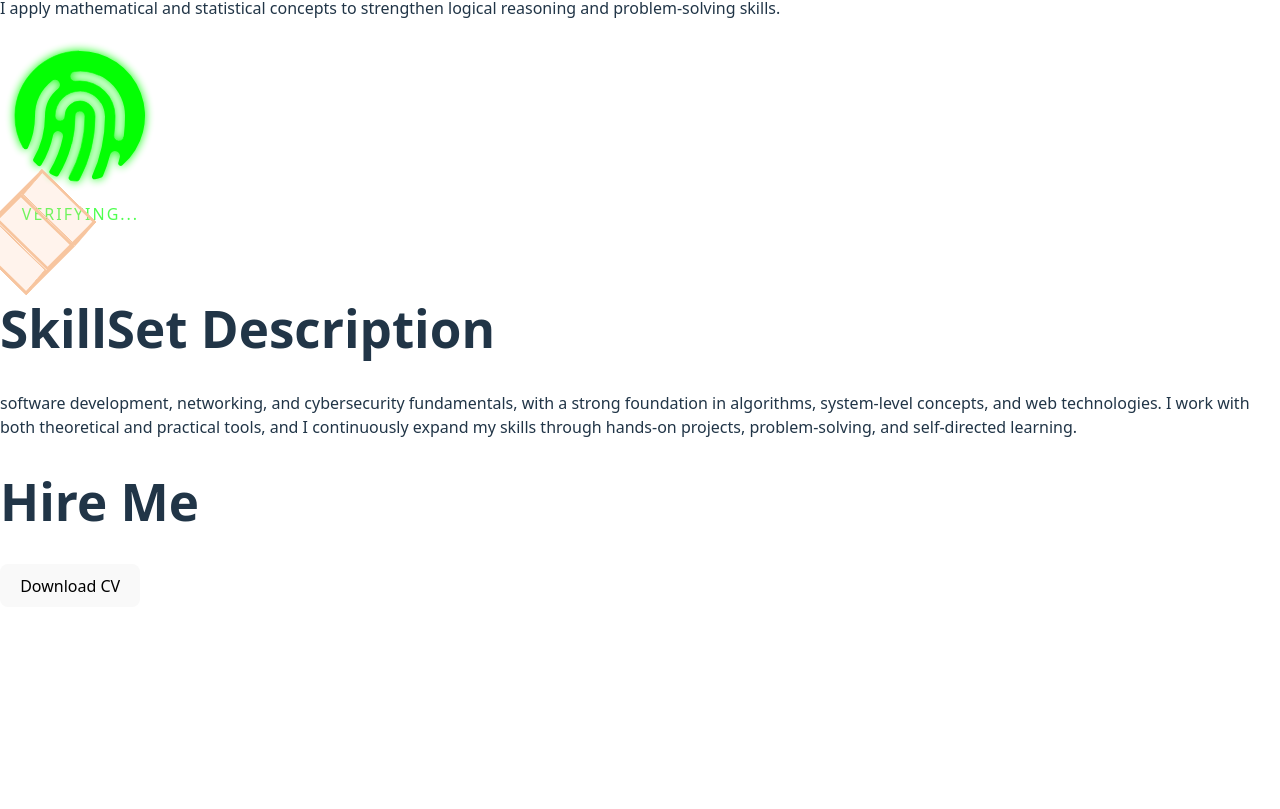
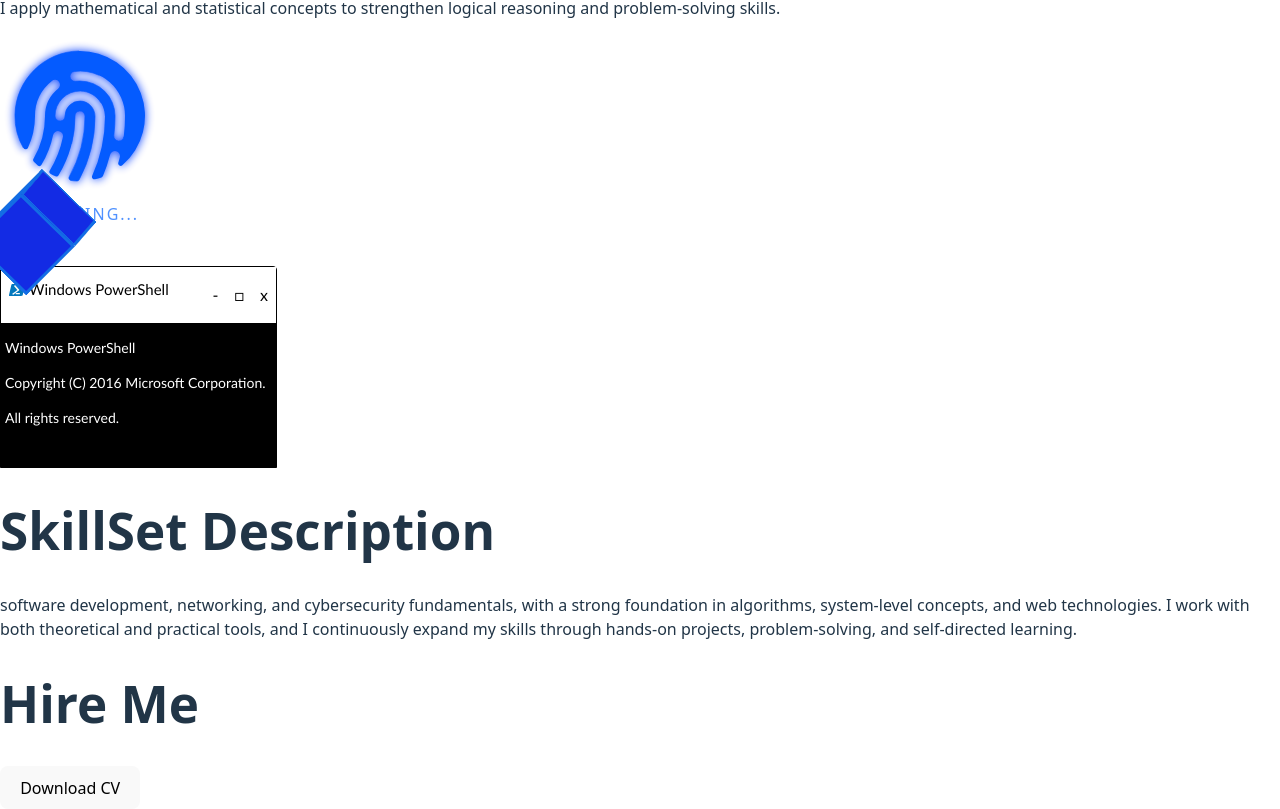
Before and after one commit to Chiraz-hub/My_Website, a React (Vite) app: page / in a window 1280 px wide. Shown: the part 1105-1914 px from the top of the page. Before the commit the page ends 1712 px from the top, so only its background shows below. Built offline with nearby package versions, Linux system fonts and the light colour scheme.

Commit message:
Sofware skill logo added , need adjustement

```diff
--- a/src/App.tsx
+++ b/src/App.tsx
@@ -6,6 +6,7 @@ import Skill from "./Page_components/SkillSet/SkillDes"
 import Hire from "./Page_components/HireMe/hire"
 import SecBtn from './Page_components/Activity/SecBtn'
 import PrblmS from './Page_components/Activity/PrblmS'
+import Soft from './Page_components/Activity/Soft'
 function App(){
  return (
      <div>
@@ -15,6 +16,7 @@ function App(){
     <Activity />
     <SecBtn />
     <PrblmS />
+    <Soft />
     <Skill/>
     <Hire />
     </div>
--- a/src/Page_components/Activity/PrblmS.tsx
+++ b/src/Page_components/Activity/PrblmS.tsx
@@ -20,8 +20,8 @@ const StyledWrapper = styled.div`
   .spinner {
     width: 70.4px;
     height: 70.4px;
-    --clr: rgb(247, 197, 159);
-    --clr-alpha: rgb(247, 197, 159,.1);
+    --clr: rgba(19, 155, 228, 0.59);
+    --clr-alpha: rgb(19, 43, 228);
     animation: spinner 1.6s infinite ease;
     transform-style: preserve-3d;
   }
--- a/src/Page_components/Activity/SecBtn.tsx
+++ b/src/Page_components/Activity/SecBtn.tsx
@@ -33,8 +33,8 @@ const StyledWrapper = styled.div`
   .fingerprint-svg {
     width: 100%;
     height: 100%;
-    color: #00ff00;
-    filter: drop-shadow(0 0 5px #00ff00);
+    color: #0059ff;
+    filter: drop-shadow(0 0 5px #003cff);
     transition:
       transform 0.2s ease,
       filter 0.3s ease;
@@ -53,7 +53,7 @@ const StyledWrapper = styled.div`
     left: 0;
     width: 100%;
     height: 3px;
-    background: linear-gradient(to right, transparent, #00ff00, transparent);
+    background: linear-gradient(to right, transparent, #00b7ff, transparent);
     opacity: 0;
   }
 
@@ -73,7 +73,7 @@ const StyledWrapper = styled.div`
   .matrix-rain::before {
     content: "101010 1100 0011 0101 1001 1110 0010 1101";
     position: absolute;
-    color: #00ff00;
+    color: #005eff;
     font-size: 14px;
     opacity: 0.2;
     animation: rain 1.5s infinite linear;
@@ -89,7 +89,7 @@ const StyledWrapper = styled.div`
     top: 0;
     left: 0;
     border-radius: 50%;
-    border: 2px solid #00ff00;
+    border: 2px solid #006aff;
     opacity: 0;
     transform: scale(0);
   }
@@ -102,7 +102,7 @@ const StyledWrapper = styled.div`
     top: 0;
     left: 0;
     border-radius: 50%;
-    box-shadow: 0 0 20px #00ff00;
+    box-shadow: 0 0 20px #0095ff;
     opacity: 0;
   }
 
@@ -111,7 +111,7 @@ const StyledWrapper = styled.div`
     bottom: -30px;
     width: 100%;
     text-align: center;
-    color: #00ff00;
+    color: #0062ff;
     font-size: 16px;
     opacity: 0.7;
     text-transform: uppercase;
@@ -122,7 +122,7 @@ const StyledWrapper = styled.div`
   /* Hover effects */
   .fingerprint-container:hover .fingerprint-svg {
     transform: scale(1.1);
-    filter: drop-shadow(0 0 10px #00ff00);
+    filter: drop-shadow(0 0 10px #00bbff);
   }
 
   .fingerprint-container:hover .scan-line {
@@ -137,7 +137,7 @@ const StyledWrapper = styled.div`
   /* Click effects */
   .fingerprint-container:active .fingerprint-svg {
     transform: scale(1.05) rotate(360deg);
-    filter: drop-shadow(0 0 15px #00ff00) blur(1px);
+    filter: drop-shadow(0 0 15px #005eff) blur(1px);
     animation:
       hack-spin 0.8s ease-out,
       glitch 0.3s infinite;
@@ -170,7 +170,7 @@ const StyledWrapper = styled.div`
   }
 
   .fingerprint-container:active .glow {
-    box-shadow: 0 0 40px #00ff00;
+    box-shadow: 0 0 40px #0066ff;
     animation: glow-hack 0.8s ease-out;
   }
 
--- /dev/null
+++ b/src/Page_components/Activity/Soft.tsx
@@ -0,0 +1,158 @@
+
+import styled from 'styled-components';
+
+const Loader = () => {
+  return (
+    <StyledWrapper>
+      <div className="loader">
+        <div className="header-bar">
+          <p className="title">
+            <svg xmlns="http://www.w3.org/2000/svg" viewBox="0 0 48 48" width="16px" height="16px">
+              <path fill="#0277bd" d="M19.847,41.956c-5.629-0.002-11.259,0.024-16.888-0.013c-2.855-0.019-3.374-0.7-2.731-3.525 c2.178-9.58,4.427-19.143,6.557-28.734C7.356,7.112,8.588,5.975,11.312,6C22.57,6.106,33.829,6.034,45.088,6.046 c2.824,0.003,3.298,0.614,2.664,3.511c-2.058,9.406-4.129,18.809-6.236,28.203c-0.789,3.516-1.697,4.187-5.353,4.195 C30.724,41.966,25.285,41.958,19.847,41.956z" />
+              <path fill="#fafafa" d="M25.057 23.922c-.608-.687-1.114-1.267-1.531-1.732-2.43-2.728-4.656-5.27-7.063-7.869-1.102-1.189-1.453-2.344-.13-3.518 1.307-1.16 2.592-1.058 3.791.277 3.34 3.717 6.676 7.438 10.071 11.104 1.268 1.369.972 2.3-.424 3.315-5.359 3.895-10.687 7.833-16.01 11.778-1.196.887-2.337 1.109-3.304-.201-1.066-1.445-.08-2.305 1.026-3.114 3.955-2.893 7.903-5.798 11.834-8.725C23.865 24.83 24.595 24.267 25.057 23.922zM21.75 37C20.625 37 20 36 20 35s.625-2 1.75-2c4.224 0 6.112 0 9.5 0 1.125 0 1.75 1 1.75 2s-.625 2-1.75 2C29.125 37 25 37 21.75 37z" />
+            </svg>
+            Windows PowerShell
+          </p>
+          <div className="controls">
+            <p>-</p>
+            <p>□</p>
+            <p>x</p>
+          </div>
+        </div>
+        <div className="completed">
+          <p>Windows PowerShell</p>
+          <p>Copyright (C) 2016 Microsoft Corporation.</p>
+          <p>All rights reserved.</p>
+          <br />
+          <p>PS C:\Users\emmess&gt; Downloading - 100%</p>
+          <p>PS C:\Users\emmess&gt; Installing - 100%</p>
+        </div>
+        <div className="body">
+          <div className="start">PS Starting GTA ViceCity...</div>
+          <div className="content">
+            <div className="slash">|</div>
+            <div className="slash">/</div>
+            <div className="slash">-</div>
+            <div className="slash">\</div>
+            <div className="slash">|</div>
+            <div className="slash">/</div>
+            <div className="slash">-</div>
+            <div className="slash">\</div>
+          </div>
+        </div>
+      </div>
+    </StyledWrapper>
+  );
+}
+
+const StyledWrapper = styled.div`
+  .loader {
+    color: white;
+    font-family: "Gill Sans MT", sans-serif;
+    width: 275px;
+    height: 200px;
+    background-color: black;
+    display: flex;
+    flex-direction: column;
+    border-radius: 4px 4px 0 0;
+    border: 1px solid black;
+  }
+
+  .loader .header-bar {
+    background-color: white;
+    display: flex;
+    justify-content: space-between;
+    color: black;
+
+    .title {
+      background-color: white;
+      display: flex;
+      gap: 4px;
+      font-size: 15px;
+      align-items: center;
+      width: fit-content;
+      padding: 0 8px;
+      margin-top: 4px;
+    }
+
+    .controls {
+      display: flex;
+      gap: 16px;
+      margin: 0 8px;
+      cursor: pointer;
+    }
+  }
+
+  .loader .body {
+    display: flex;
+  }
+
+  .loader .content,
+  .loader .start,
+  .loader .completed {
+    padding: 0 4px;
+    font-size: 14px;
+
+    .slash {
+      position: absolute;
+      visibility: hidden;
+      animation: 2s infinite loading;
+    }
+  }
+
+  .loader .slash:nth-child(1) {
+    animation-delay: 0.25s;
+  }
+  .loader .slash:nth-child(2) {
+    animation-delay: 0.5s;
+  }
+  .loader .slash:nth-child(3) {
+    animation-delay: 0.75s;
+  }
+  .loader .slash:nth-child(4) {
+    animation-delay: 1s;
+  }
+  .loader .slash:nth-child(5) {
+    animation-delay: 1.25s;
+  }
+  .loader .slash:nth-child(6) {
+    animation-delay: 1.5s;
+  }
+  .loader .slash:nth-child(7) {
+    animation-delay: 1.75s;
+  }
+  .loader .slash:nth-child(8) {
+    animation-delay: 2s;
+  }
+
+  @keyframes loading {
+    0% {
+      visibility: visible;
+    }
+    12.5% {
+      visibility: hidden;
+    }
+    25% {
+      visibility: hidden;
+    }
+    37.5% {
+      visibility: hidden;
+    }
+    50% {
+      visibility: hidden;
+    }
+    62.5% {
+      visibility: hidden;
+    }
+    75% {
+      visibility: hidden;
+    }
+    87.5% {
+      visibility: hidden;
+    }
+    100% {
+      visibility: hidden;
+    }
+  }`;
+
+export default Loader;
```
